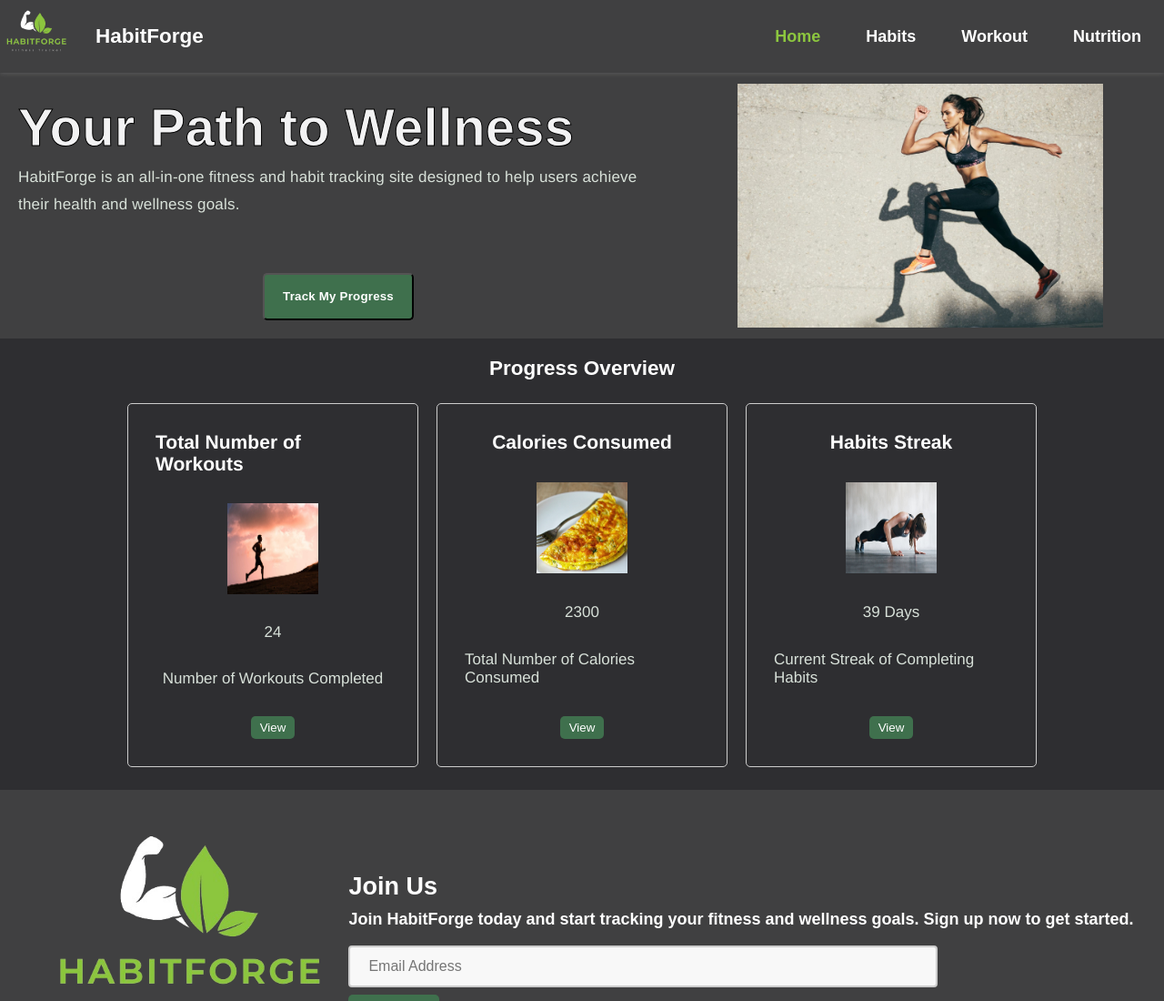
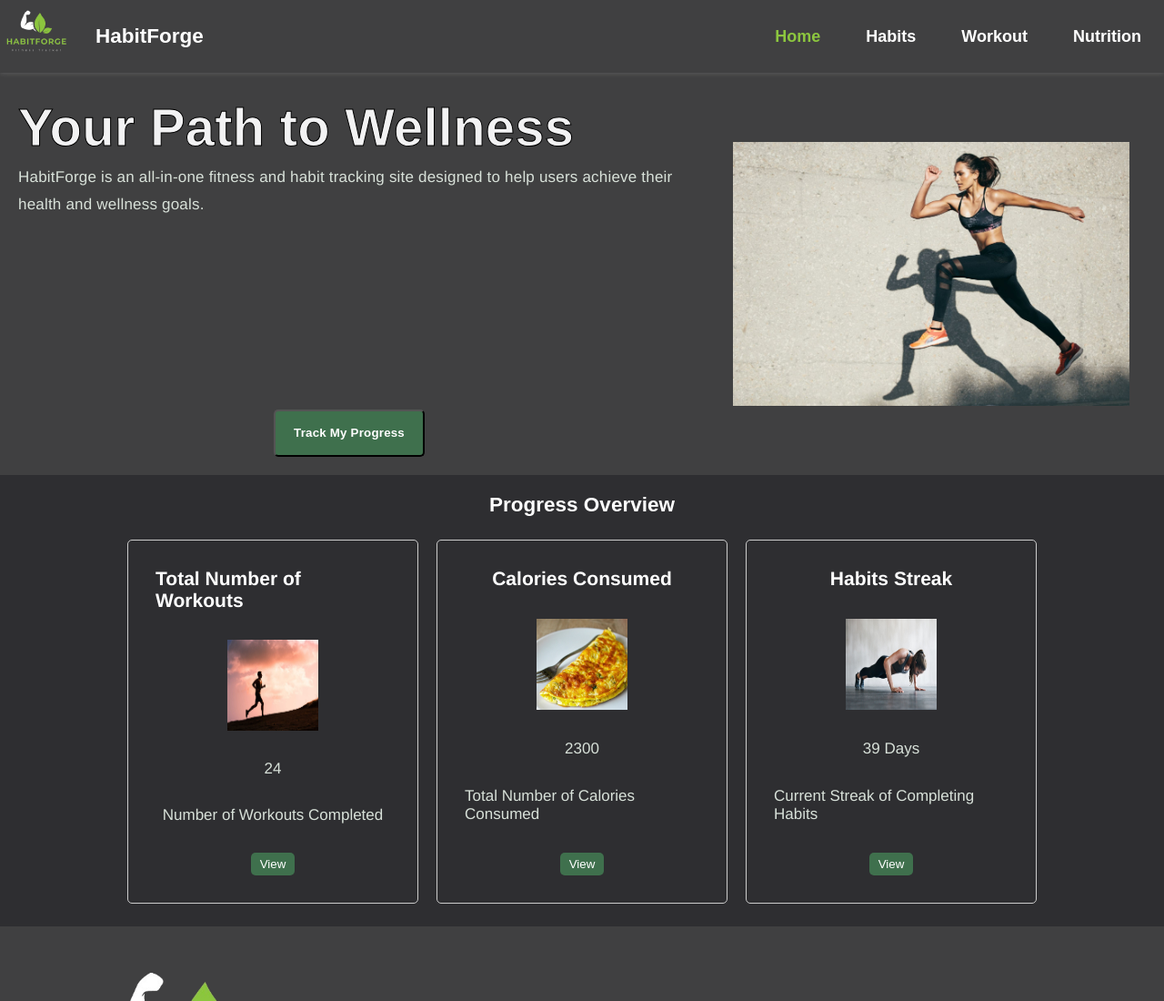
Before and after one commit to SHIN0003/finalProject, a website: page src/client/index.html in a window 1280 px wide. Shown: the top 1100 px of the page at 91% size. Drawn offline with Linux system fonts and the light colour scheme.

Commit message:
fixed minor details and added comments
fixed minor details and added comments

```diff
--- a/src/client/styles.css
+++ b/src/client/styles.css
@@ -95,16 +95,16 @@
 
   .heading {
     background-color: transparent;
-    display: flex;
-    flex: 0 0 30%;
+    display: flex;  /* Make .heading-text and .heading-image have their own containers */
+    flex: 0 0 30%;  /* Make the entire heading container 30% of .main-content's container */
     align-items: center;
   }
 
   .heading-text {
-    display: flex;
-    flex-direction: column;
-    flex: 0 0 55%;
-    margin: 20px;
+    display: flex;  /* Make each child in .heading-text have its own container */
+    flex-direction: column; /* Make each container in .heading-text stack up vertically */
+    flex: 0 0 60%;  /* Make .heading-text take up 60% of .heading */
+    padding: 20px;  /* Add padding to the container. DO NOT USE MARGIN ELSE THE CONTAINERS WILL NOT BE EVENLY SPLIT 60%/40% */
   }
 
   .heading-text h2 {
@@ -125,19 +125,20 @@
     font-size: 17px;
     line-height: 30px;
     letter-spacing: 0.2px;
-    flex-basis: 100px;
+    flex-basis: 250px;  /* Make the container height 250px large to accommodate for more text */
   }
 
   .heading-image {
-    display: flex;
+    display: flex;  /* Needed in order to use align-items and justify-content */
     flex: 1; /* Flex property to take up remaining space in .heading */
     align-items: center;  /* Align content to the center */
     justify-content: center;  /* Align content to the center */
   }
 
   .heading-image img {
-    width: 75%; /* Image takes up 100% of the container */
+    width: 85%; /* Image takes up 100% of the container */
     height: auto; /* Image height adjusts based on the width */
+    padding: 20px 0; /* DO NOT USE MARGINS */
   }
 
   .heading-buttons {
```
